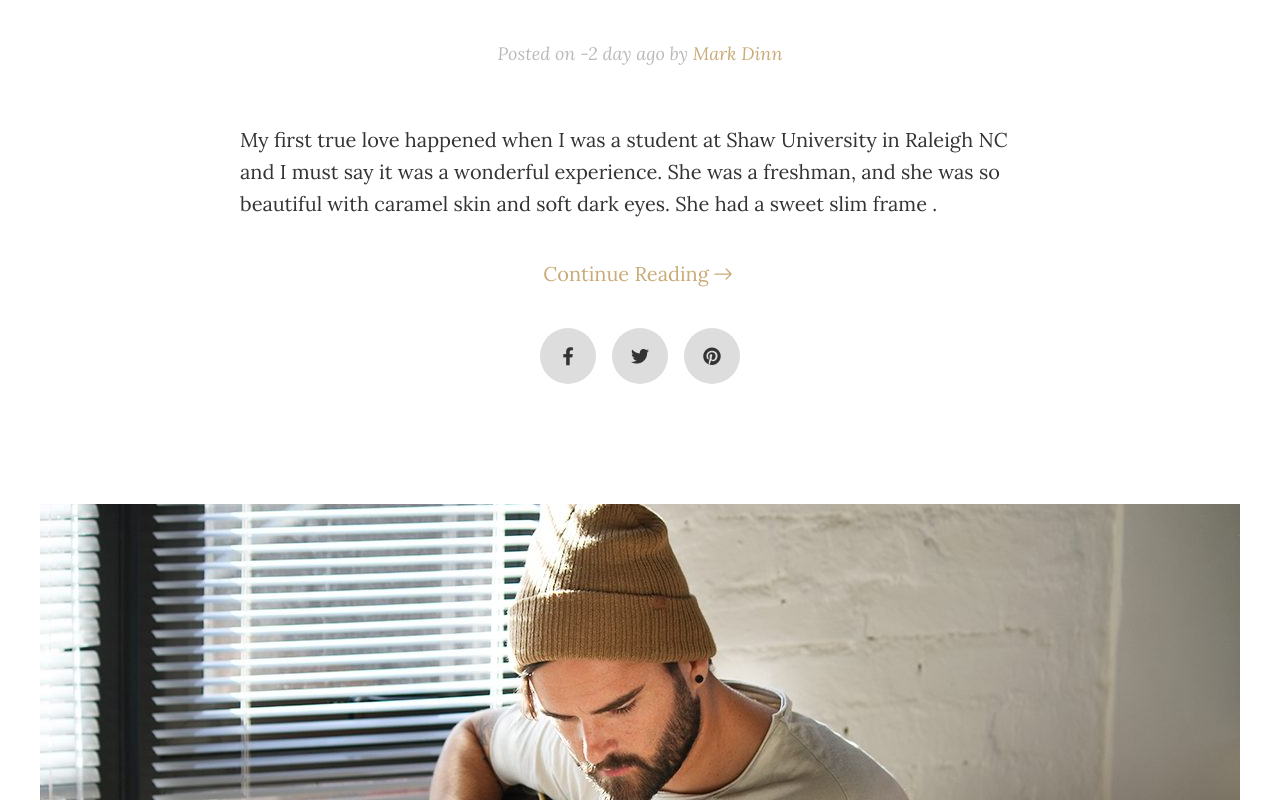
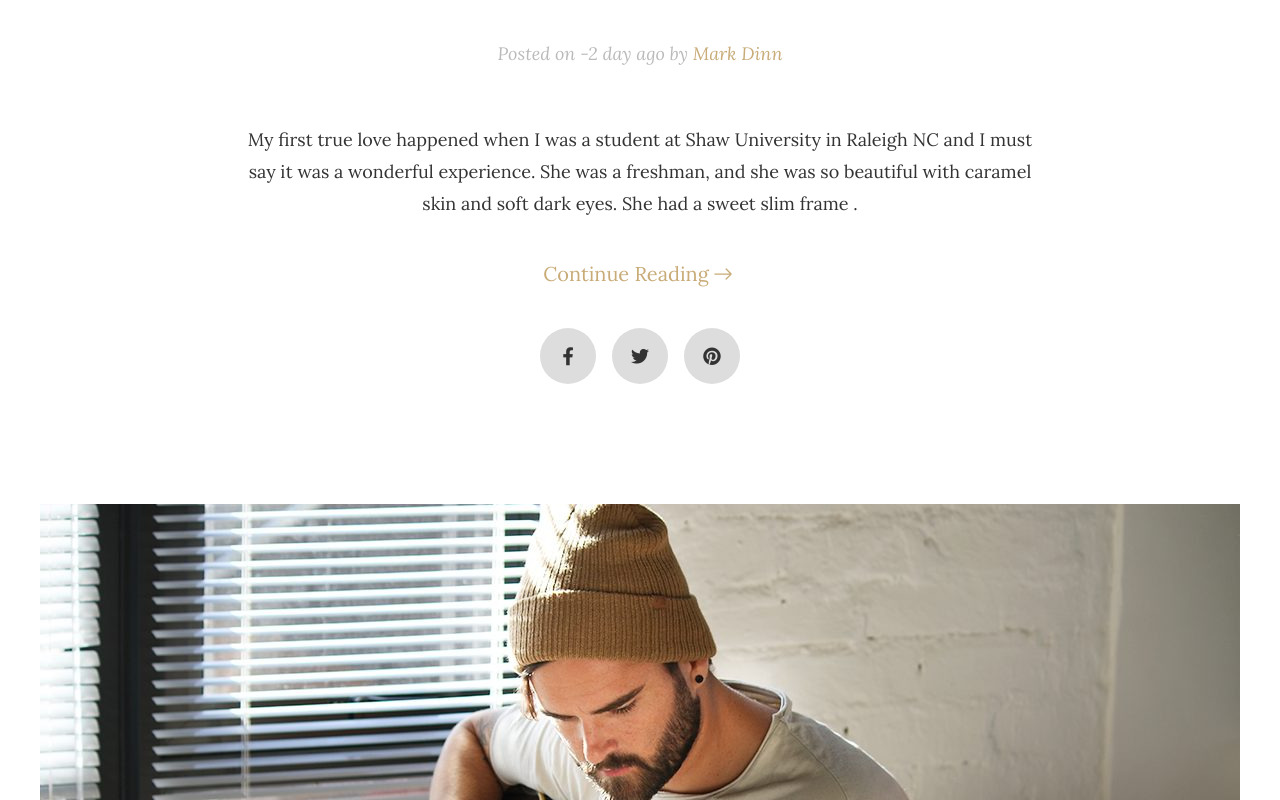
Before and after one commit to statichunt/techfeed-nextjs, a Next.js app: page / in a window 1280 px wide. Shown: the part 1540-2340 px from the top of the page. Built offline with nearby package versions, Linux system fonts and the light colour scheme.

Commit message:
fixed draft issue

```diff
--- a/component/Post.js
+++ b/component/Post.js
@@ -102,7 +102,7 @@ const Post = ({ value, page }) => {
                 </div>
               </div>
 
-              <div className="font-secondary text-xl font-normal leading-8 text-textColor">
+              <div className="font-secondary text-large text-center font-normal leading-8 text-textColor">
                 <p>{data.frontmatter.content}</p>
               </div>
 
--- a/lib/post/index.js
+++ b/lib/post/index.js
@@ -50,6 +50,7 @@ export const getDefaultPage = () => {
       path.join("content", filename),
       "utf-8"
     );
+
     const { data: frontmatter, content } = matter(metaDataWithFrontMatter);
     return {
       frontmatter,
--- a/pages/[slug]/index.js
+++ b/pages/[slug]/index.js
@@ -20,7 +20,8 @@ const Default = ({ filterPost }) => {
 
 export async function getStaticPaths() {
   const posts = getDefaultPage();
-  const paths = posts.map((d) => ({
+  const posdtWdraft = posts.filter((d) => d.frontmatter.draft != true);
+  const paths = posdtWdraft.map((d) => ({
     params: {
       slug: d.slug,
     },
--- a/pages/post/[slug]/index.js
+++ b/pages/post/[slug]/index.js
@@ -3,7 +3,7 @@ import path from "path";
 import FilterData from "@/component/FilterData";
 import matter from "gray-matter";
 import socialIcon from "../../../config/config.json";
-import { getAboutData, getPost } from "@/lib/post";
+import { getAboutData, getDefaultPage, getPost } from "@/lib/post";
 import SinglePosts from "@/component/SinglePost";
 import Layout from "@/component/Layout";
 
@@ -67,6 +67,7 @@ export const getStaticProps = async ({ params }) => {
 
   const posts = getPost();
   const aboutData = getAboutData();
+
   return {
     props: {
       posts,
```
Also changed, not shown: content/privacy.md (+1 -0 lines), content/terms.md (+1 -0 lines).
